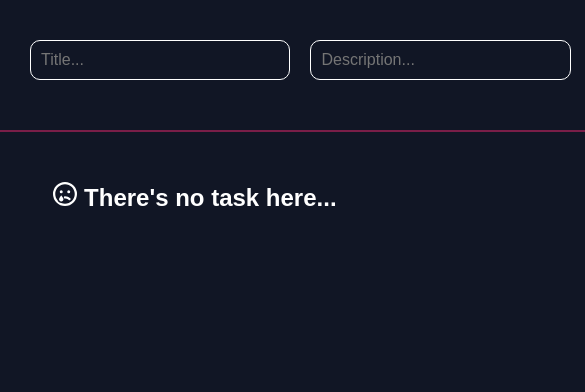
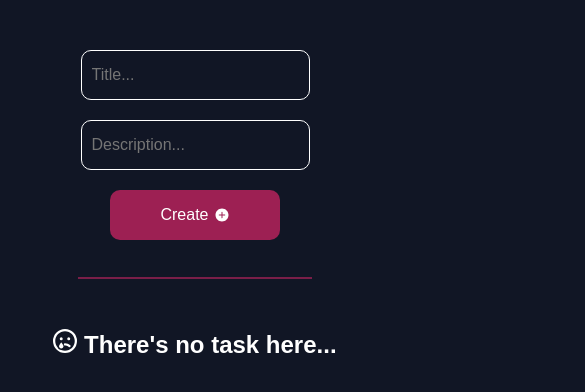
Before and after one commit to Frasato/To-Do-List-React-Ts, a React (Vite) app: page / in a window 390 px wide. Shown: the top 392 px of the page, 585 px wide, since content can reach past the window. Built offline with nearby package versions, Linux system fonts and the light colour scheme.

Commit message:
Mobile styles

```diff
--- a/src/App.styles.ts
+++ b/src/App.styles.ts
@@ -15,11 +15,11 @@ export const ContainerApp = styled.div``;
 
 export const CreateArea = styled.div`
     height: 100px;
-    width: 700px;
+    width: 61%;
     margin: auto;
-    margin-bottom: 30px;
     padding: 50px 30px 30px 30px;
     display: flex;
+    flex-wrap: wrap;
     justify-content: center;
     align-items: center;
     gap: 20px;
@@ -33,6 +33,11 @@ export const InputTitle = styled.input`
     width: 300px;
     height: 40px;
     padding: 10px;
+
+    @media only screen and (max-width: 768px) {
+        width: 400px;
+        height: 50px;
+    }
 `;
 
 export const CreateButton = styled.button`
@@ -54,6 +59,11 @@ export const CreateButton = styled.button`
     &:hover{
         opacity: 0.9;
     }
+
+    @media only screen and (max-width: 768px) {
+        width: 170px;
+        height: 50px;
+    }
 `;
 
 export const LengthTitle = styled.h1`
@@ -69,13 +79,17 @@ export const LengthDesc = styled.h1`
 export const Separator = styled.div`
     background-color: ${themeColors.secundaryColor};
     height: 2px;
-    width: 900px;
-    margin: auto;
+    width: 60%;
+    margin: 30px auto 0;
+
+    @media only screen and (max-width: 768px) {
+        margin: 21vh auto 0;
+    }
 `;
 
 export const ListArea = styled.div`
     margin: auto;
-    max-width: 1400px;
+    max-width: 90%;
     padding: 30px 0;
 `;
 
@@ -83,6 +97,11 @@ export const Items = styled.div`
     display: grid;
     grid-template-columns: repeat(4, 1fr);
     gap: 40px;
+
+    @media only screen and (max-width: 768px) {
+        grid-template-columns: repeat(1, 1fr);
+        gap: 20px;
+    }
 `;
 
 export const TextLoading = styled.h1`
--- a/src/components/ListItem/Items.styles.ts
+++ b/src/components/ListItem/Items.styles.ts
@@ -26,6 +26,24 @@ export const ItemContainer = styled.div`
             }
         }
     }
+
+    @media only screen and (max-width: 768px) {
+        flex-direction: row;
+        align-items: center;
+        justify-content: space-around;
+
+        .iconsCheck{
+            input[type='checkbox']{
+            height: 20px;
+            width: 20px;
+            margin-right: 25px;
+            }
+            .trashIcon{
+                font-size: 20px;
+            }
+        }
+    }
+
 `;
 
 export const TextContainer = styled.div``;
```
